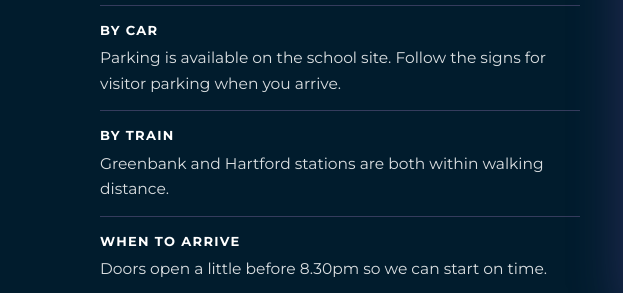
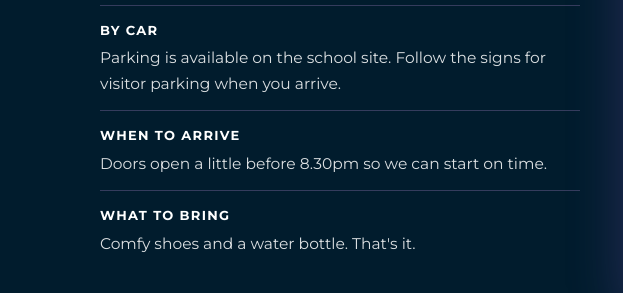
Before and after one commit to peteowen78/afterglow-site, a plain HTML site: page index.html in a window 1280 px wide. Shown: the part 2748-3041 px from the top of the page, 0-623 px from the left. Drawn offline with Linux system fonts and the light colour scheme.

Commit message:
Remove train details from Getting there
Co-Authored-By: Claude Fable 5.2 <noreply@anthropic.com>

```diff
--- a/index.html
+++ b/index.html
@@ -94,7 +94,6 @@
         </address>
         <ul class="tips">
           <li><strong>By car</strong>Parking is available on the school site. Follow the signs for visitor parking when you arrive.</li>
-          <li><strong>By train</strong>Greenbank and Hartford stations are both within walking distance.</li>
           <li><strong>When to arrive</strong>Doors open a little before 8.30pm so we can start on time.</li>
           <li><strong>What to bring</strong>Comfy shoes and a water bottle. That's it.</li>
         </ul>
```
